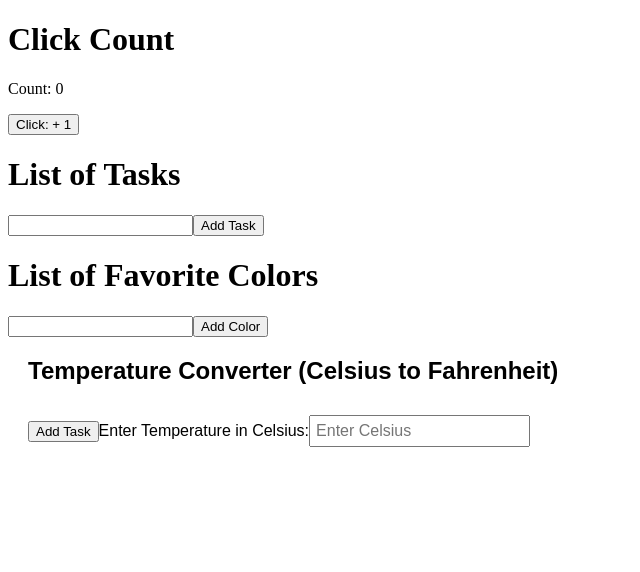
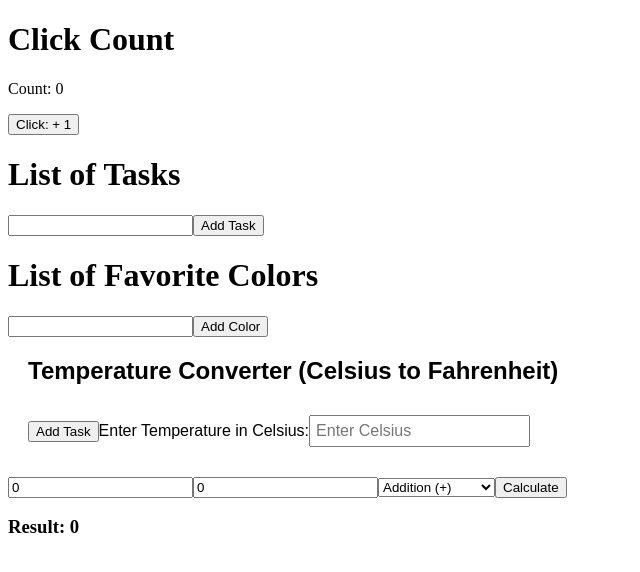
Before and after one commit to mthiggins1s/my-new-angular-exercises, an Angular app: page / in a window 1280 px wide. Shown: the top 572 px of the page, without its empty margins (0-640 px from the left). Built offline with nearby package versions, Linux system fonts and the light colour scheme.

Commit message:
completed exercise 5

```diff
--- a/src/app/app.component.html
+++ b/src/app/app.component.html
@@ -2,4 +2,5 @@
 <app-task-list />
 <app-favorite-colors />
 <app-temperature-converter />
+<app-simple-calc />
 <router-outlet />
--- /dev/null
+++ b/src/app/simple-calc/simple-calc.component.html
@@ -0,0 +1,15 @@
+<div class="calculator">
+  <input type="number" [(ngModel)]="num1" placeholder="Enter first number">
+  <input type="number" [(ngModel)]="num2" placeholder="Enter second number">
+
+  <select [(ngModel)]="operation">
+    <option value="add">Addition (+)</option>
+    <option value="subtract">Subtraction (-)</option>
+    <option value="multiply">Multiplication (*)</option>
+    <option value="divide">Division (/)</option>
+  </select>
+
+  <button (click)="calculate()">Calculate</button>
+
+  <h3>Result: {{ result }}</h3>
+</div>
--- /dev/null
+++ b/src/app/simple-calc/simple-calc.component.ts
@@ -0,0 +1,34 @@
+import { Component } from '@angular/core';
+import { FormsModule } from '@angular/forms';
+
+@Component({
+  selector: 'app-simple-calc',
+  imports: [FormsModule],
+  templateUrl: './simple-calc.component.html',
+  styleUrl: './simple-calc.component.css'
+})
+export class CalculatorComponent {
+  num1: number = 0;
+  num2: number = 0;
+  operation: string = 'add';
+  result: number = 0;
+
+  calculate() {
+    switch (this.operation) {
+      case 'add':
+        this.result = this.num1 + this.num2;
+        break;
+      case 'subtract':
+        this.result = this.num1 - this.num2;
+        break;
+      case 'multiply':
+        this.result = this.num1 * this.num2;
+        break;
+      case 'divide':
+        this.result = this.num2 !== 0 ? this.num1 / this.num2 : NaN;
+        break;
+      default:
+        this.result = 0;
+    }
+  }
+}
--- a/src/app/temp-converter/temp-converter.component.html
+++ b/src/app/temp-converter/temp-converter.component.html
@@ -1,7 +1,6 @@
 <div class="temperature-converter">
   <h2>Temperature Converter (Celsius to Fahrenheit)</h2>
 
-  <!-- Button to add current Celsius value to the list -->
   <button (click)="addTemp()">Add Task</button>
 
   <label for="celsiusInput">Enter Temperature in Celsius:</label>
--- a/src/main.ts
+++ b/src/main.ts
@@ -1,6 +1,7 @@
 import { bootstrapApplication } from '@angular/platform-browser';
 import { appConfig } from './app/app.config';
 import { AppComponent } from './app/app.component';
+import { FormsModule } from '@angular/forms';
 
 bootstrapApplication(AppComponent, appConfig)
   .catch((err) => console.error(err));
```
Also changed, not shown: src/app/app.component.ts (+4 -3 lines), src/app/simple-calc/simple-calc.component.css (added), 1 other file (tests, documents, lock files or other folders).
